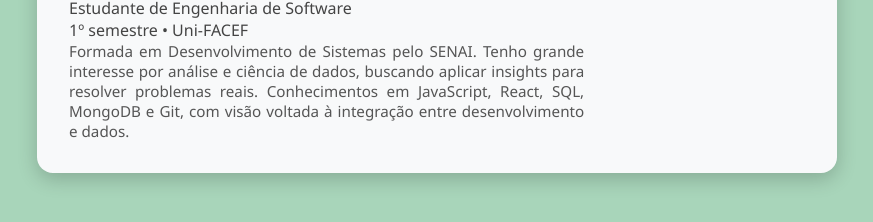
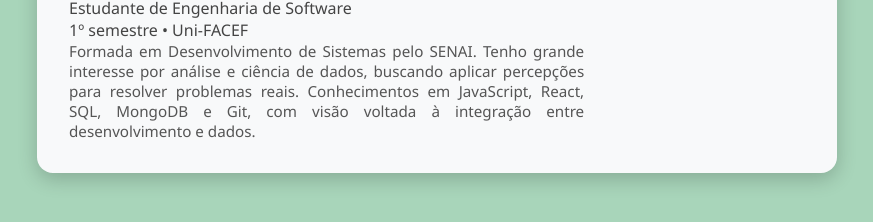
Before and after one commit to isadorachieregato/businessCard, a plain HTML site: page index.html in a window 1280 px wide. Shown: the part 426-648 px from the top of the page, without its empty margins (203-1076 px from the left). Drawn offline with Linux system fonts and the light colour scheme.

Commit message:
Alteração de palavras

```diff
--- a/index.html
+++ b/index.html
@@ -19,7 +19,7 @@
 
     <p class="bio">
         Formada em Desenvolvimento de Sistemas pelo SENAI.
-        Tenho grande interesse por análise e ciência de dados, buscando aplicar insights para resolver problemas reais.
+        Tenho grande interesse por análise e ciência de dados, buscando aplicar percepções para resolver problemas reais.
         Conhecimentos em JavaScript, React, SQL, MongoDB e Git, com visão voltada à integração entre desenvolvimento e dados.
     </p>
 
```
